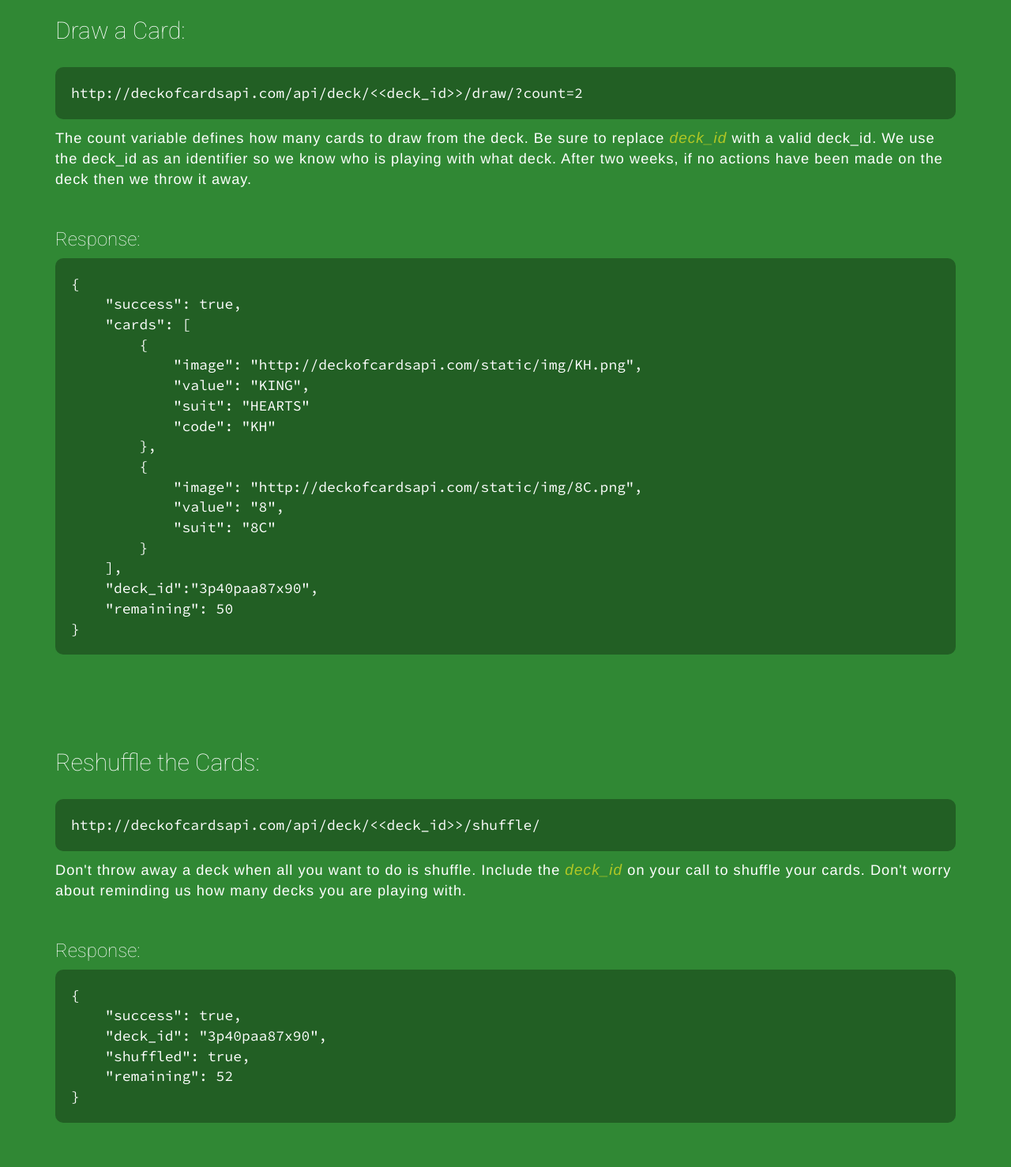
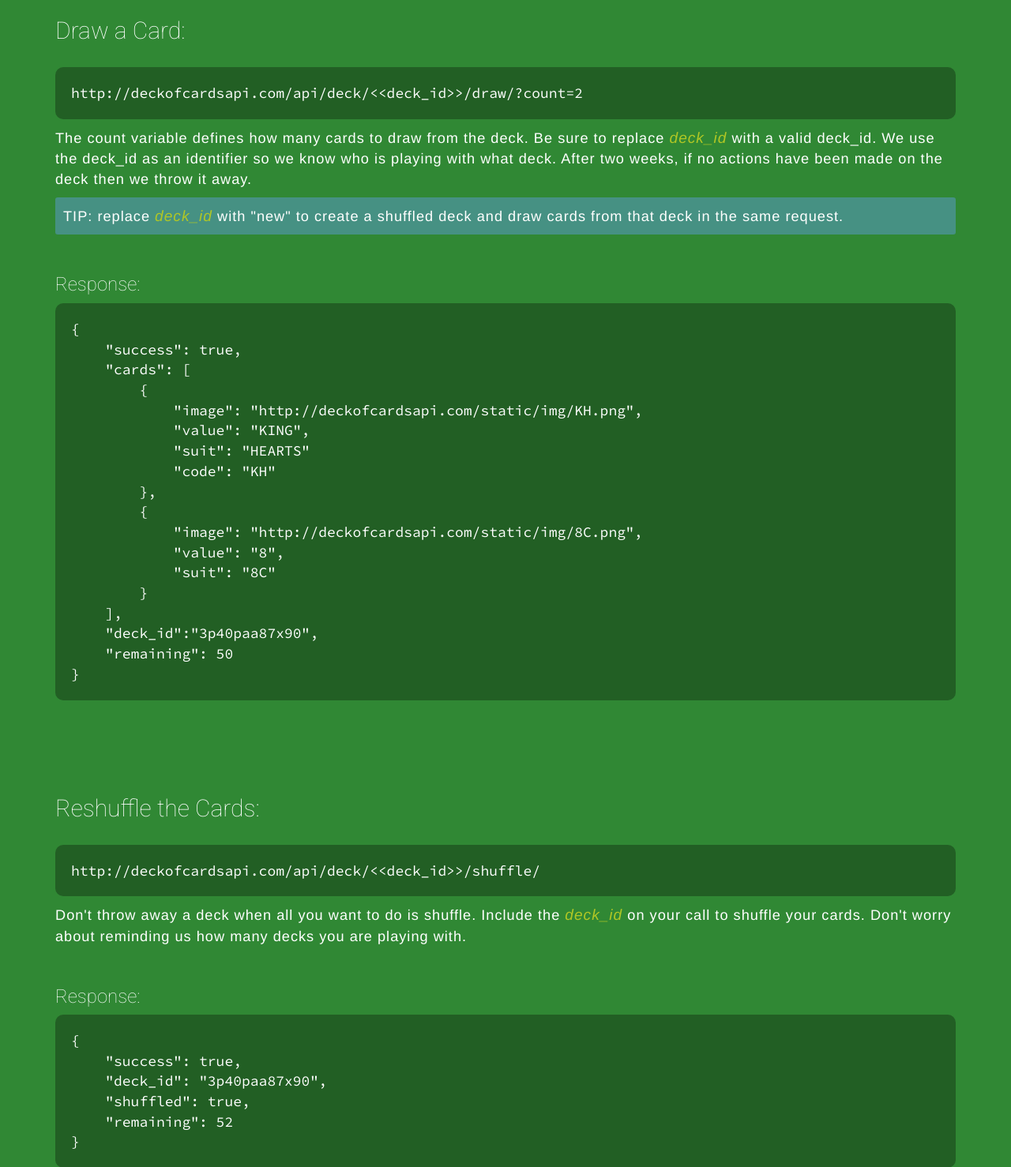
Before and after one commit to crobertsbmw/deckofcards, a Python web app: template deck/templates/docs.html in a window 1280 px wide. Shown: the part 1016-2494 px from the top of the page at 79% size. Run offline with Jinja, Linux system fonts and the light colour scheme; the template is opened without the code that fills it, so the values that code supplies are empty; some libraries are stand-ins or nearby versions.

Commit message:
updating docs

```diff
--- a/deck/templates/docs.html
+++ b/deck/templates/docs.html
@@ -134,6 +134,13 @@
     a{
         color:#B1C725;
     }
+    .note{
+        background-color:#469183;
+        color:#fff;
+        border:none;
+        border-radius:3px;
+        padding:10px;
+    }
     </style>
   </head>
 <body>
@@ -168,7 +175,7 @@ http://deckofcardsapi.com/api/deck/new/shuffle/?deck_count=1
 http://deckofcardsapi.com/api/deck/&lt;&lt;deck_id&gt;&gt;/draw/?count=2
 </pre>
 <p>The count variable defines how many cards to draw from the deck. Be sure to replace <var>deck_id</var> with a valid deck_id. We use the deck_id as an identifier so we know who is playing with what deck. After two weeks, if no actions have been made on the deck then we throw it away.</p>
-<!--<p class="bg-info">TIP: replace <var>deck_id</var> with "new" to create a shuffled deck and draw cards from that deck in the same request.</p>-->
+<p class="note"><span style="font-weight:300;">TIP</span>: replace <var>deck_id</var> with "new" to create a shuffled deck and draw cards from that deck in the same request.</p>
 <br>
 <h3>Response:</h3>
 <pre>
```
